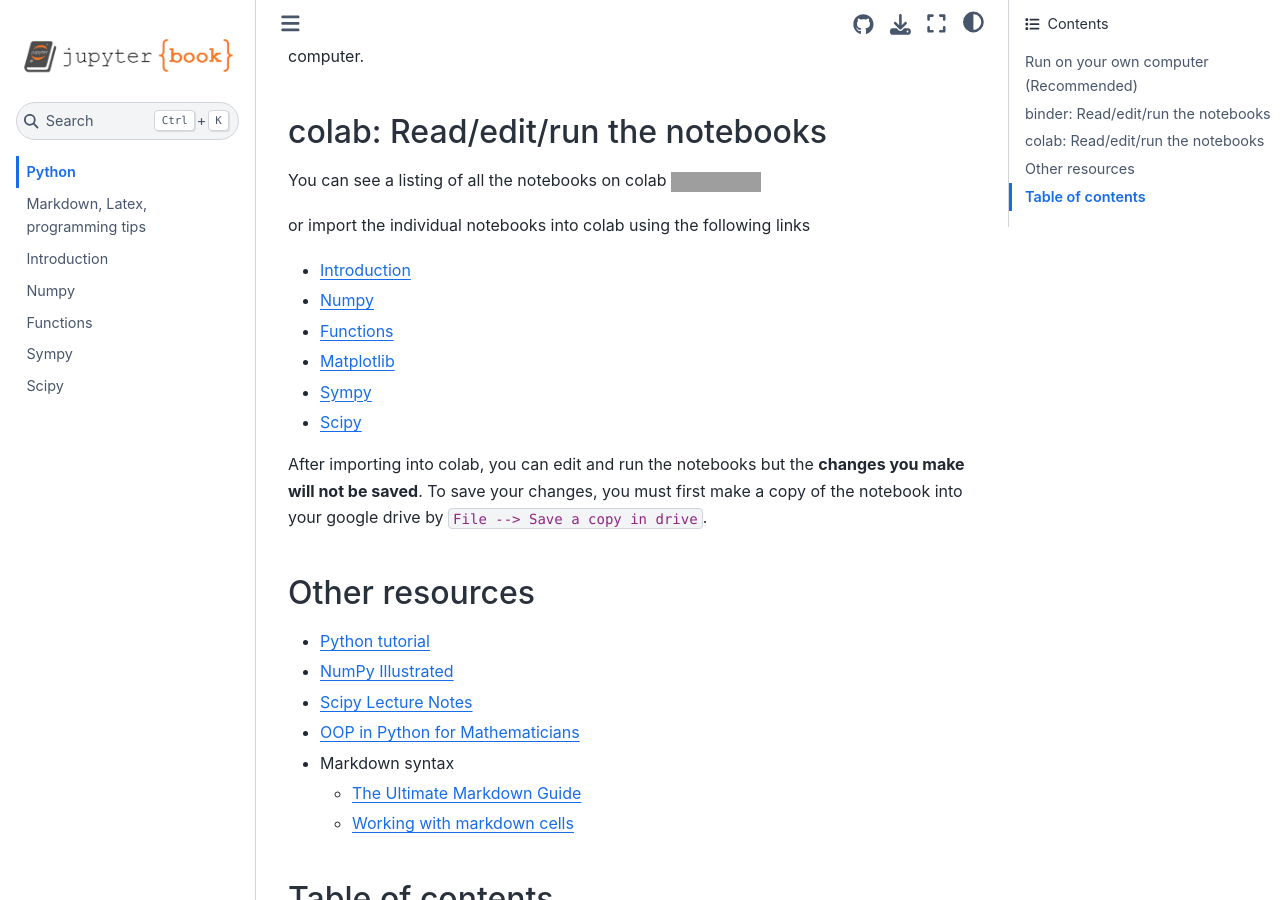
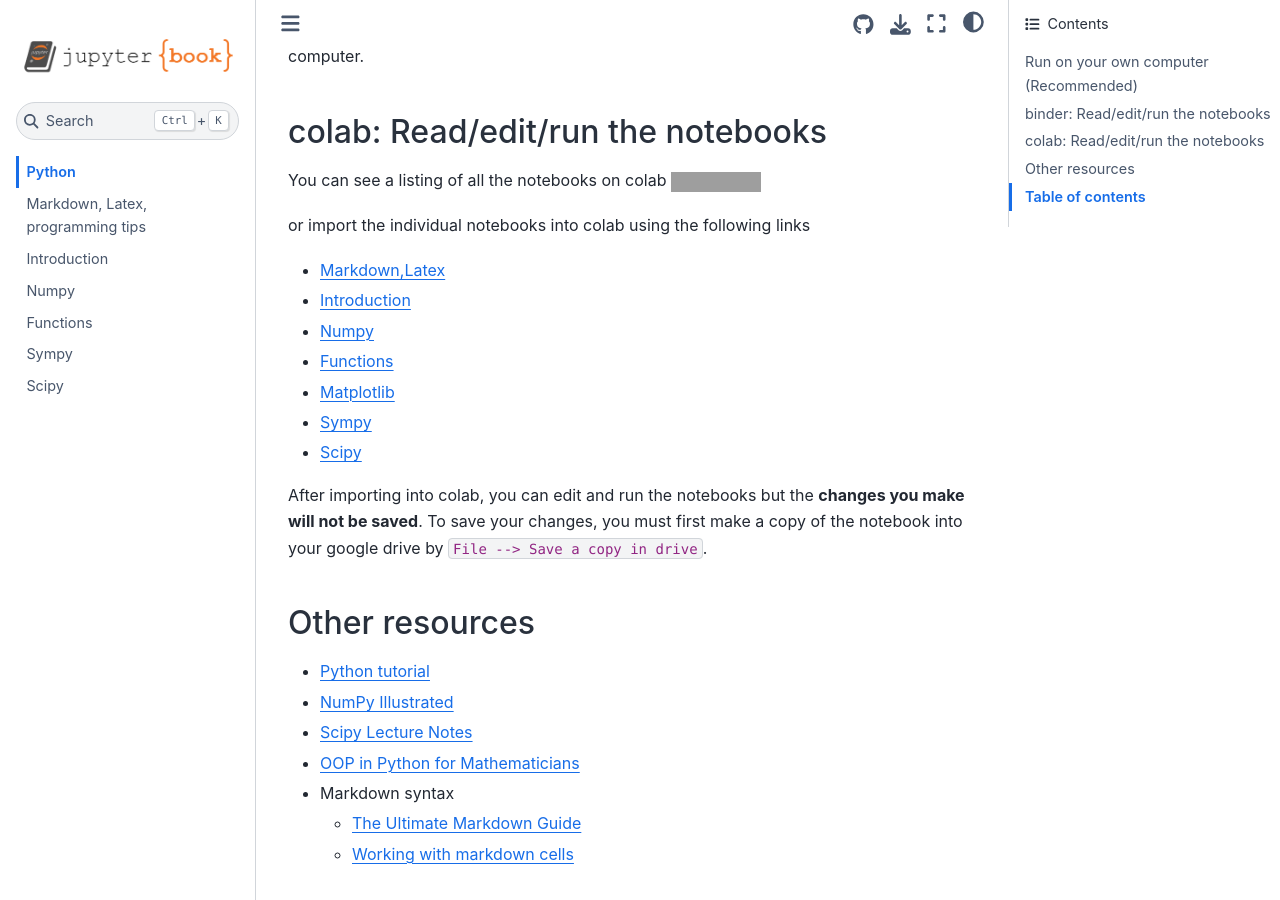
Before and after one commit to cpraveen/python, a Jupyter Book: the page built from front.md, in a window 1280 px wide and 900 px high, scrolled down 517 px. Built offline with Jupyter Book 1.0.4 settings and Sphinx 7.4.7 and the Sphinx Book theme 1.1.4, drawn with Linux system fonts in a browser that asks for light colours; pages that are not in the unit, such as notebooks, are missing from menus; grey boxes are pictures that could not be loaded.

Commit message:
Update notebooks

```diff
--- a/front.md
+++ b/front.md
@@ -20,6 +20,7 @@ You can see a listing of all the notebooks on colab [![Colab](https://colab.rese
 
 or import the individual notebooks into colab using the following links
 
+* [Markdown,Latex](http://colab.research.google.com/github/cpraveen/python/blob/master/00_tips.ipynb)
 * [Introduction](http://colab.research.google.com/github/cpraveen/python/blob/master/01_intro.ipynb)
 * [Numpy](http://colab.research.google.com/github/cpraveen/python/blob/master/02_numpy.ipynb)
 * [Functions](http://colab.research.google.com/github/cpraveen/python/blob/master/03_functions.ipynb)
```
Also changed, not shown: 00_tips.ipynb, 01_intro.ipynb.
